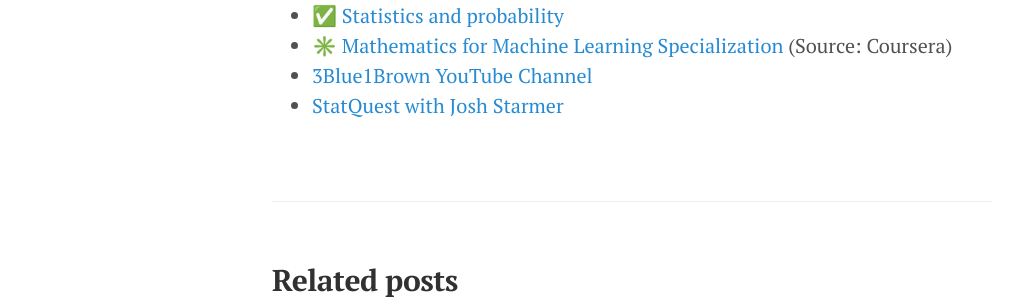
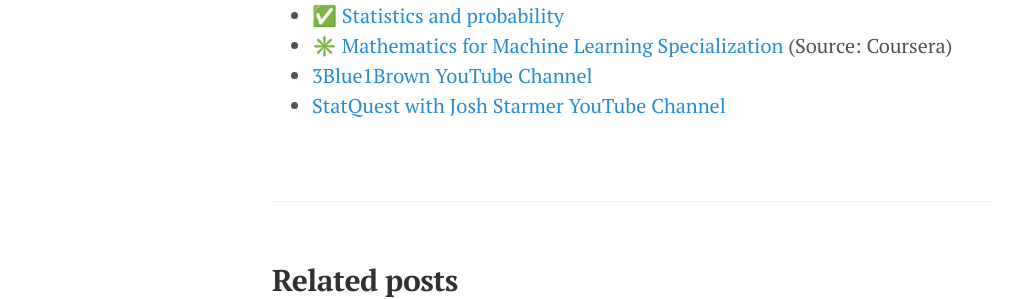
Before and after one commit to florentfettu/florentfettu.github.io, a Jekyll site: the page built from _posts/2020-05-26-my-self-created-artificial-intelligence-path.md, in a window 1280 px wide. Shown: the part 1499-1798 px from the top of the page, without its empty margins (8-1031 px from the left). Built offline with Jekyll 4.4.1, drawn with Linux system fonts in a browser that asks for light colours; nearby versions of some CDN libraries.

Commit message:
Update 2020-05-26-my-self-created-artificial-intelligence-path.md

```diff
--- a/_posts/2020-05-26-my-self-created-artificial-intelligence-path.md
+++ b/_posts/2020-05-26-my-self-created-artificial-intelligence-path.md
@@ -37,4 +37,4 @@
 * ✅ <a href="https://www.khanacademy.org/math/statistics-probability" target="_blank"> Statistics and probability </a>
 * ✳️ <a href="https://www.coursera.org/specializations/mathematics-machine-learning" target="_blank"> Mathematics for Machine Learning Specialization </a> (Source: Coursera)
 * <a href="https://www.youtube.com/channel/UCYO_jab_esuFRV4b17AJtAw" target="_blank">3Blue1Brown YouTube Channel </a>
-* <a href="https://www.youtube.com/channel/UCtYLUTtgS3k1Fg4y5tAhLbw" target="_blank">StatQuest with Josh Starmer </a>
+* <a href="https://www.youtube.com/channel/UCtYLUTtgS3k1Fg4y5tAhLbw" target="_blank">StatQuest with Josh Starmer YouTube Channel </a>
```
